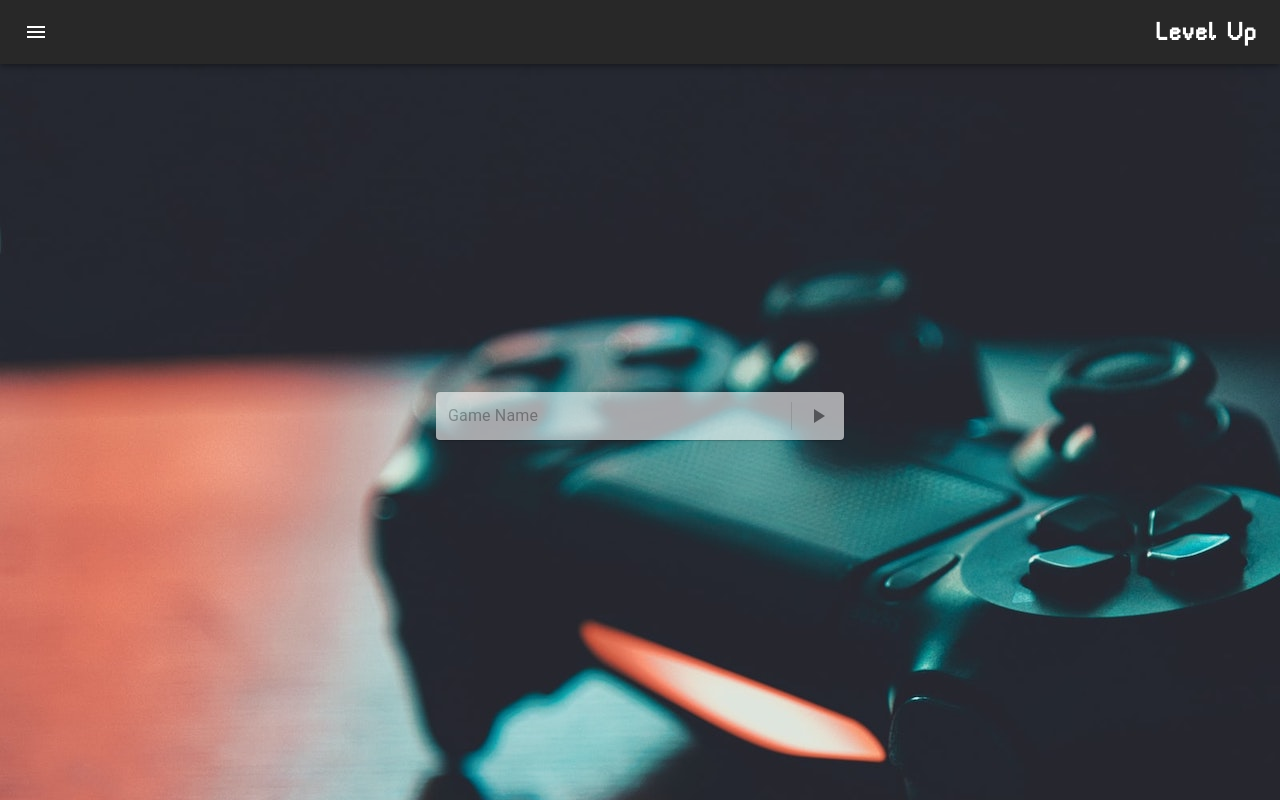
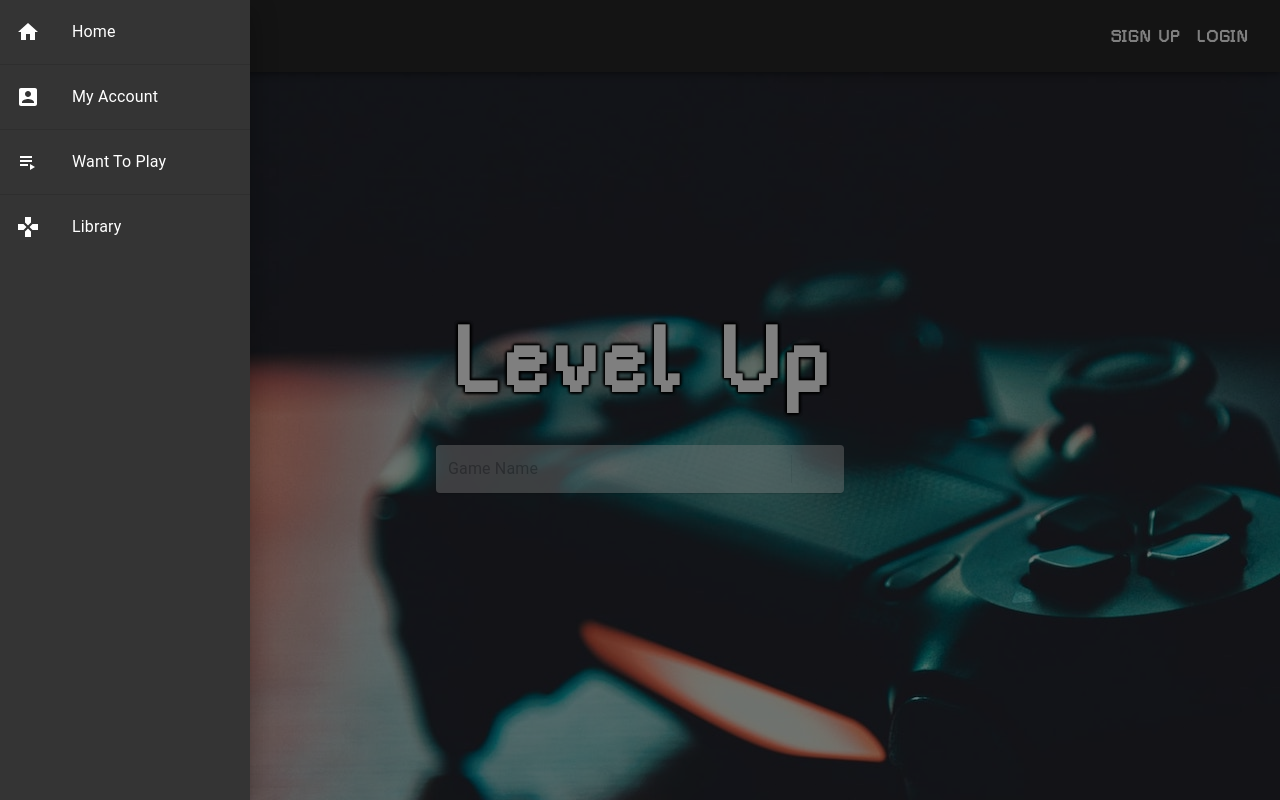
Before and after one commit to SPerkins28/LevelUp-Client, a React (Create React App) app: page / in a window 1280 px wide. Built offline with nearby package versions, Linux system fonts and the light colour scheme.

Commit message:
added login & signup buttons as well as some font changes

```diff
--- a/src/components/Home/Drawer.tsx
+++ b/src/components/Home/Drawer.tsx
@@ -56,7 +56,7 @@ class SideDrawer extends Component<Props> {
         ) {
           return;
         }
-        this.setState({state: this.state, [anchor]: open });
+        this.setState({ [anchor]: open });
       };
 
     list = (anchor: Anchor) => (
--- a/src/components/Home/Navbar.css
+++ b/src/components/Home/Navbar.css
@@ -19,6 +19,14 @@
     justify-content: flex-end;
 }
 
-h2 {
-    margin: 0;
+#signupBut {
+   font-family: 'gameOver';
+   font-size: 20px;
+   color: white;
 }
+
+#loginBut {
+    font-family: 'gameOver';
+    font-size: 20px;
+    color: white;
+ }
--- a/src/components/Home/Navbar.tsx
+++ b/src/components/Home/Navbar.tsx
@@ -4,11 +4,12 @@ import {
     AppBar,
     Toolbar,
     IconButton,
+    Button,
     Grid
 }
 from '@material-ui/core';
 import MenuIcon from '@material-ui/icons/Menu';
-// import Drawer from './Drawer';
+import Drawer from './Drawer';
 import './Navbar.css';
 
 const styles = (theme: any) => createStyles ({
@@ -34,14 +35,17 @@ class Navbar extends Component<Props> {
           <AppBar position="fixed">
             <Toolbar>
               <Grid item xs={6} id="drawerButton">
-              <IconButton edge="start" className={classes.menuButton} color="inherit" aria-label="menu">
-                <MenuIcon />
-              </IconButton>
+                <IconButton edge="start" className={classes.menuButton} color="inherit" aria-label="menu">
+                  <Drawer />
+                </IconButton>
               </Grid>
               <Grid item xs={6} id="title">
-                <h2>
-                  <strong>Level Up</strong>
-                </h2>
+                <Button id="signupBut">
+                  <strong>Sign Up</strong>
+                </Button>
+                <Button id="loginBut">
+                  <strong>Login</strong>
+                </Button>
               </Grid>
             </Toolbar>
           </AppBar>
--- a/src/components/Home/SearchBar.css
+++ b/src/components/Home/SearchBar.css
@@ -1,19 +1,27 @@
+@font-face {
+    font-family: 'gameOver';
+    src: url('../../assets/fonts/rainyhearts.ttf');
+}
+
+h1 {
+    font-family: 'gameOver';
+    font-size: 7em;
+    margin: .1em 0;
+    color: white;
+    text-shadow: black 0px 0px 3.5px, black 0px 0px 3.5px, black 0px 0px 3.5px,black 0px 0px 3.5px, black 0px 0px 3.5px,black 0px 0px 3.5px;
+}
+
+#searchBarInput {
+    display: flex;
+    justify-content: center;
+    opacity: 40%;
+    margin-top: 1em;
+}
+
 #searchBar {
     display: flex;
-    justify-content: center;
-    opacity: 60%;
-}
-
-.MuiContainer-root {
-    display: flex;
+    flex-direction: column;
     justify-content: center;
     align-items: center;
     margin-right: none;
 }
-
-.MuiGrid-root {
-    display: flex;
-    justify-content: center;
-    align-items: center;
-    margin-right: none;
-}
--- a/src/components/Home/SearchBar.tsx
+++ b/src/components/Home/SearchBar.tsx
@@ -75,8 +75,9 @@ class SearchBar extends Component<Props, FetchState> {
         const { classes } = this.props;
           return(
             <>
-            <Grid item xs={12} >
-                <Paper component="form" className={classes.root} id='searchBar'>
+            <Grid item xs={12} id='searchBar'>
+                <h1>Level Up</h1>
+                <Paper component="form" className={classes.root} id='searchBarInput'>
                     <InputBase
                         className={classes.input}
                         placeholder="Game Name"
```
Also changed, not shown: 1 other file (tests, documents, lock files or other folders).
